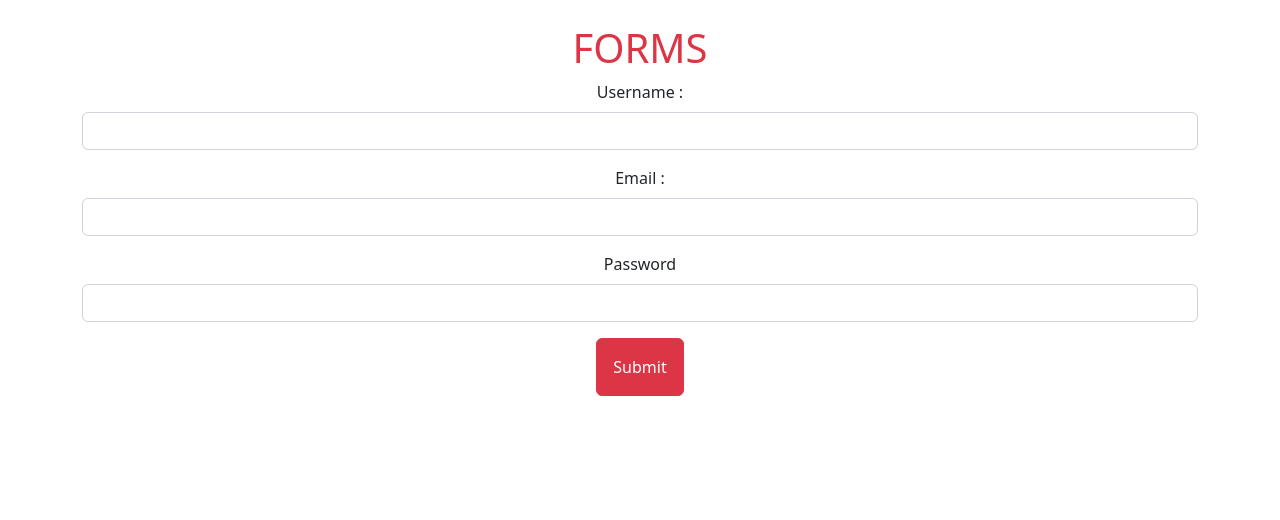
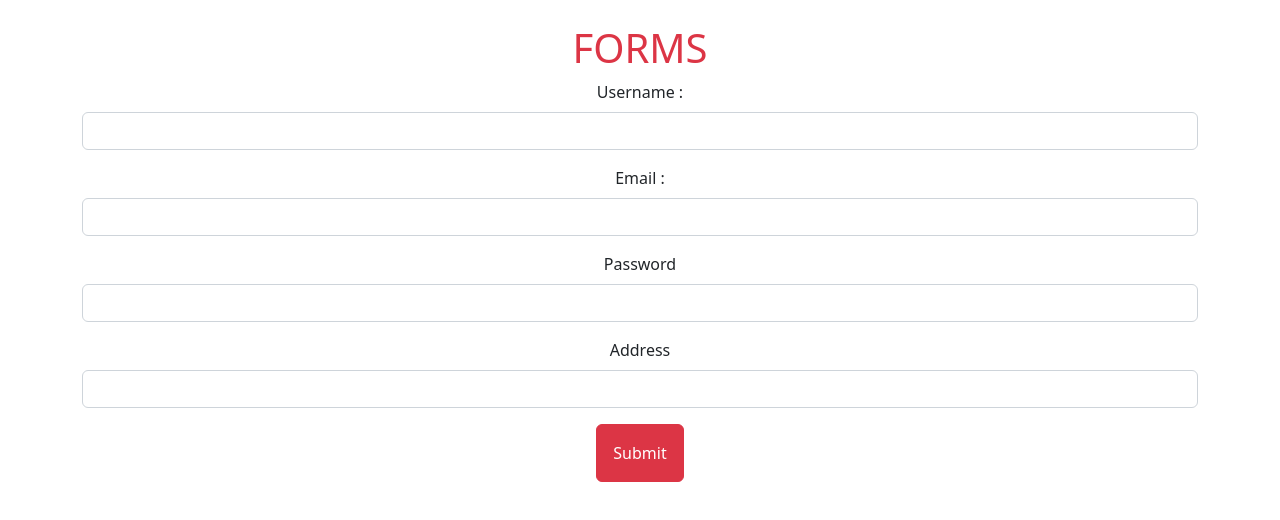
Before and after one commit to Bskasan/React_Practises, a React (Create React App) app in the folder rc_06_forms_otherevents/: page / in a window 1280 px wide. Shown: the top 520 px of the page. Built offline with nearby package versions, Linux system fonts and the light colour scheme.

Commit message:
form with object done

```diff
--- a/rc_06_forms_otherevents/src/components/1-forms/FormWithObject.jsx
+++ b/rc_06_forms_otherevents/src/components/1-forms/FormWithObject.jsx
@@ -1,33 +1,30 @@
 import React, { useState } from "react";
 
 const FormWithObject = () => {
-  const [username, setUsername] = useState("");
-  const [email, setEmail] = useState("");
-  const [password, setPassword] = useState("");
+  const [formData, setFormData] = useState({
+    username: "",
+    email: "",
+    password: "",
+    address: "",
+  });
 
-  const handleUsername = (e) => {
-    setUsername(e.target.value);
+  const { username, email, password, address } = formData;
+
+  const handleFormData = (e) => {
+    //console.log(e.target.value);
+    setFormData({ ...formData, [e.target.id]: e.target.value });
   };
 
-  function handleSubmit(e) {
+  const handleSubmit = (e) => {
     e.preventDefault();
     alert(`
-    username: ${username}
-    email: ${email}
-    password: ${password}
+       username:${username}
+       email:${email}
+       password:${password}
+       address:${address}
     `);
-
-    //* Debug on Console
-    console.log(`
-    username: ${username}
-    email: ${email}
-    password: ${password}
-    `);
-
-    setEmail("");
-    setUsername("");
-    setPassword("");
-  }
+    setFormData({ username: "", email: "", password: "", address: "" });
+  };
 
   return (
     <div>
@@ -41,7 +38,7 @@ const FormWithObject = () => {
             type="text"
             className="form-control"
             id="username"
-            onChange={handleUsername}
+            onChange={handleFormData}
             value={username}
             required
           />
@@ -54,7 +51,7 @@ const FormWithObject = () => {
             type="email"
             className="form-control"
             id="email"
-            onChange={(e) => setEmail(e.target.value)}
+            onChange={handleFormData}
             value={email}
             required
           />
@@ -67,8 +64,21 @@ const FormWithObject = () => {
             type="password"
             className="form-control"
             id="password"
-            onChange={(e) => setPassword(e.target.value)}
+            onChange={handleFormData}
             value={password}
+            required
+          />
+        </div>
+        <div className="mb-3">
+          <label htmlFor="address" className="form-label">
+            Address
+          </label>
+          <input
+            type="text"
+            className="form-control"
+            id="address"
+            onChange={handleFormData}
+            value={address}
             required
           />
         </div>
```
